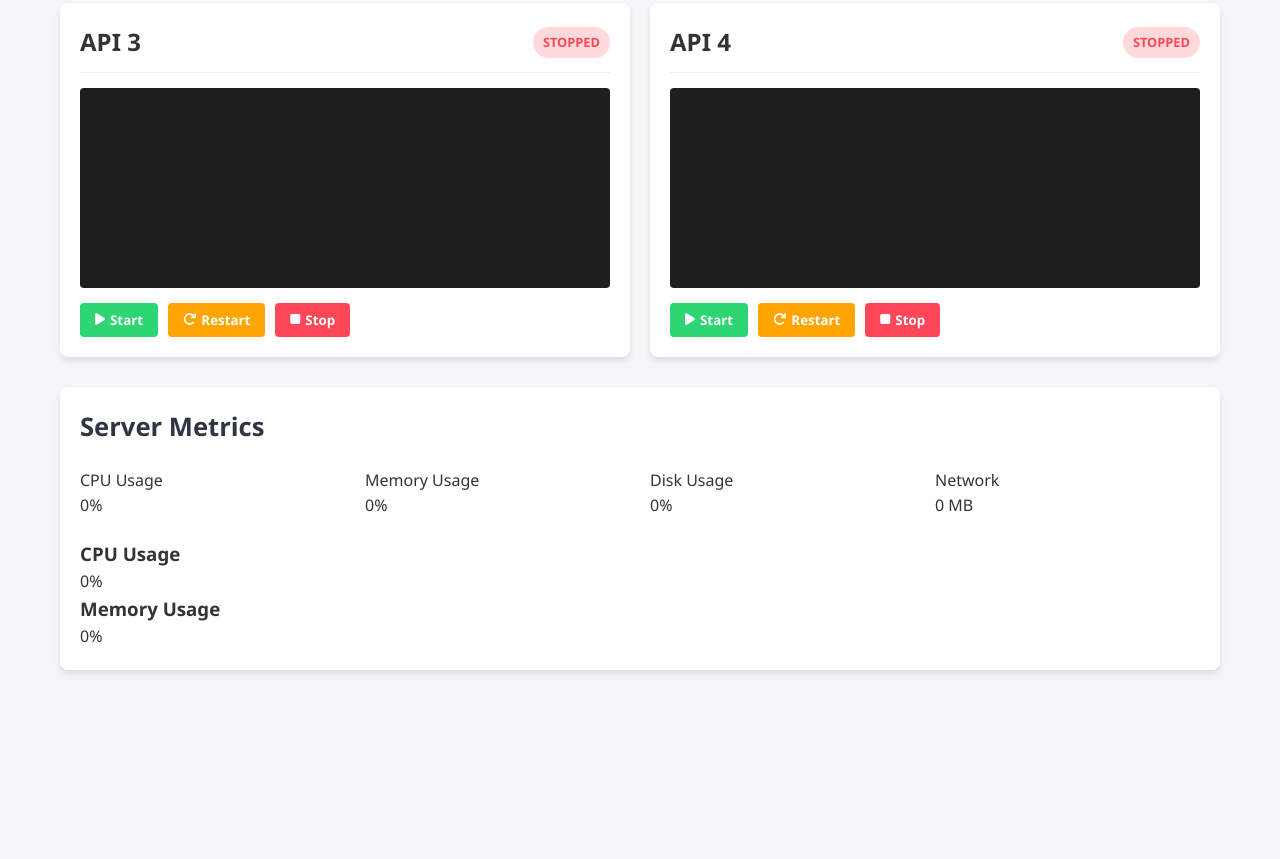
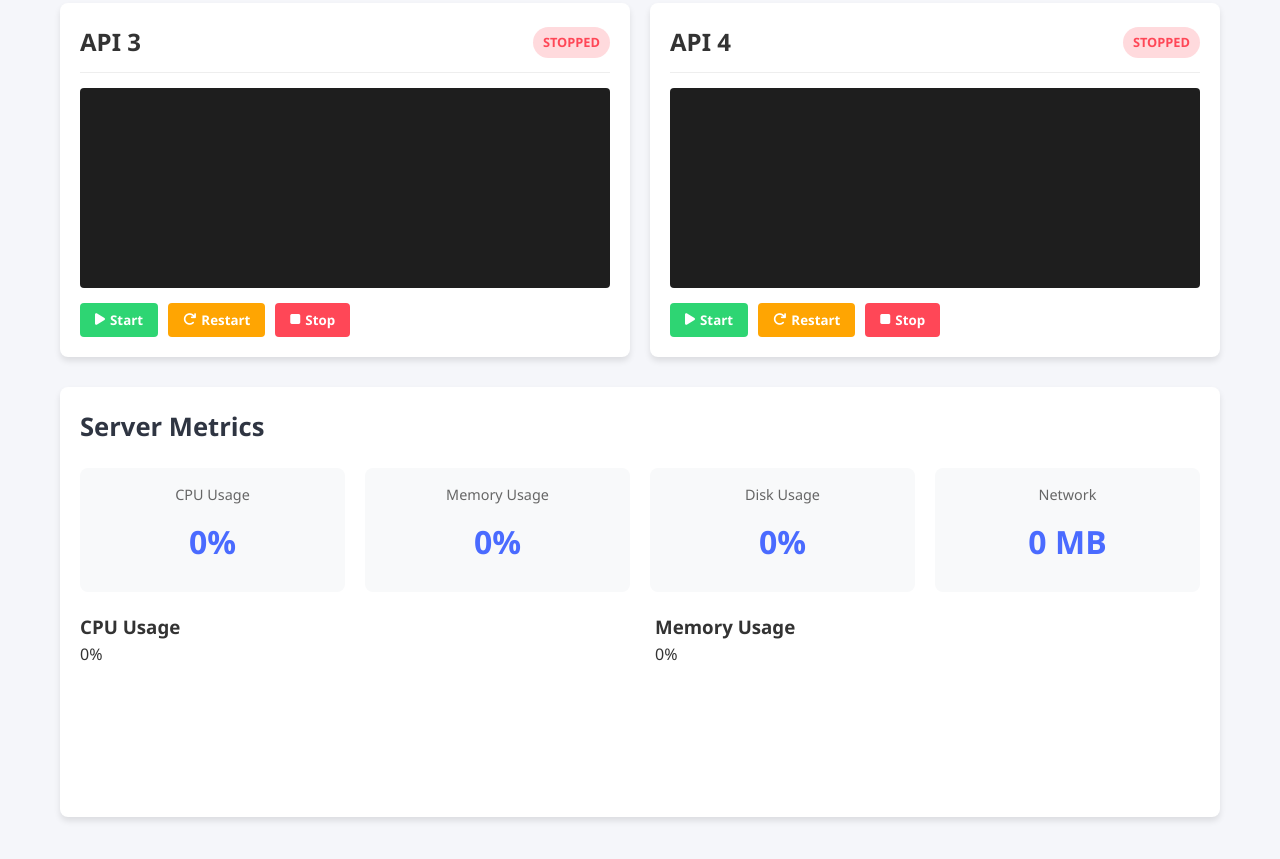
Before and after one commit to SEPAD-Project/Server-Side, a plain HTML site: page Dashboard/index.html in a window 1280 px wide. Shown: the part 552-1411 px from the top of the page. Before the commit the page ends 1272 px from the top, so only its background shows below. Drawn offline with Linux system fonts and the light colour scheme.

Commit message:
metrics cards created

```diff
--- a/Dashboard/styles.css
+++ b/Dashboard/styles.css
@@ -187,3 +187,30 @@ h1 {
     gap: 20px;
     margin-bottom: 20px;
 }
+
+.metric-card {
+    background-color: var(--secondary-color);
+
+    border-radius: 8px;
+    padding: 15px;
+    text-align: center;
+}
+
+.metric-value {
+    font-size: 2rem;
+    font-weight: 700;
+    margin: 10px 0;
+    color: var(--primary-color);
+}
+
+.metric-label {
+    color: #666;
+    font-size: 0.9rem;
+}
+
+.gauge-container {
+    margin-bottom: 130px;
+    display: grid;
+    grid-template-columns: repeat(2, 1fr);
+    gap: 30px;
+}
```
